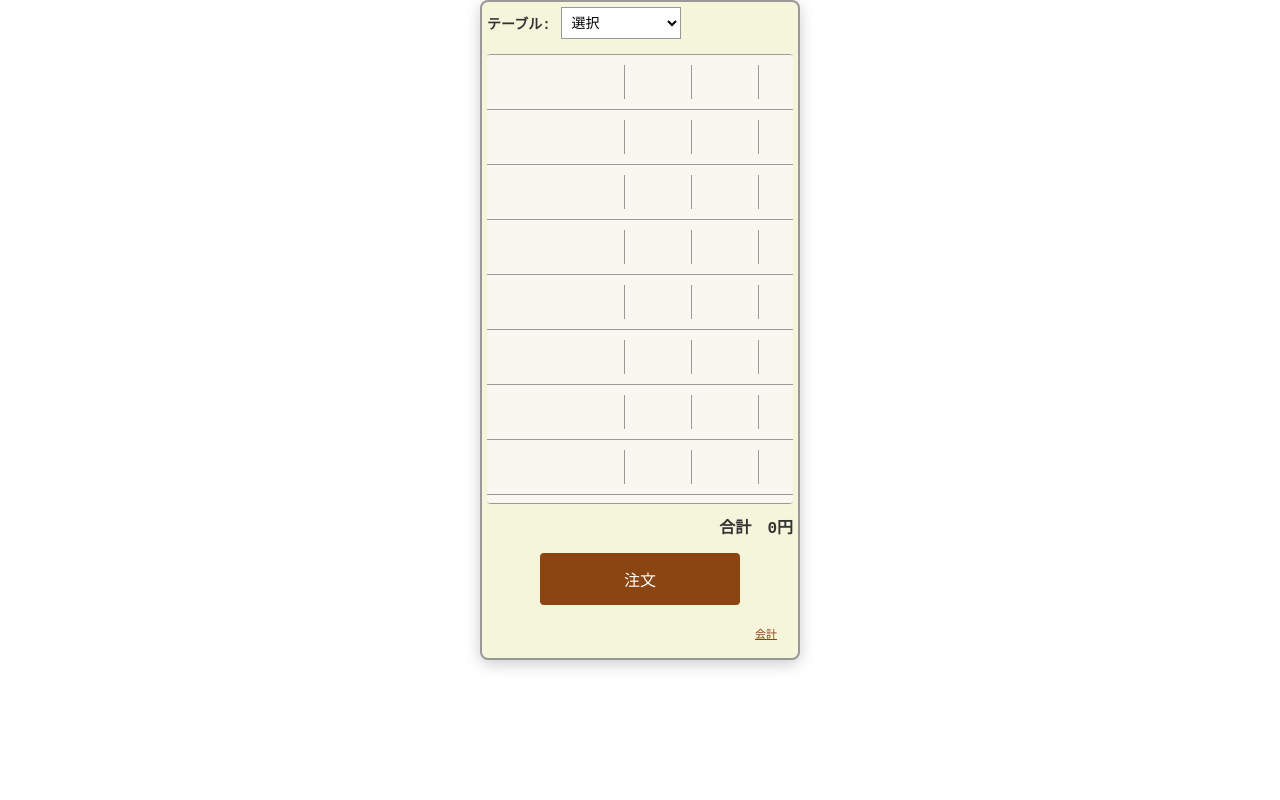
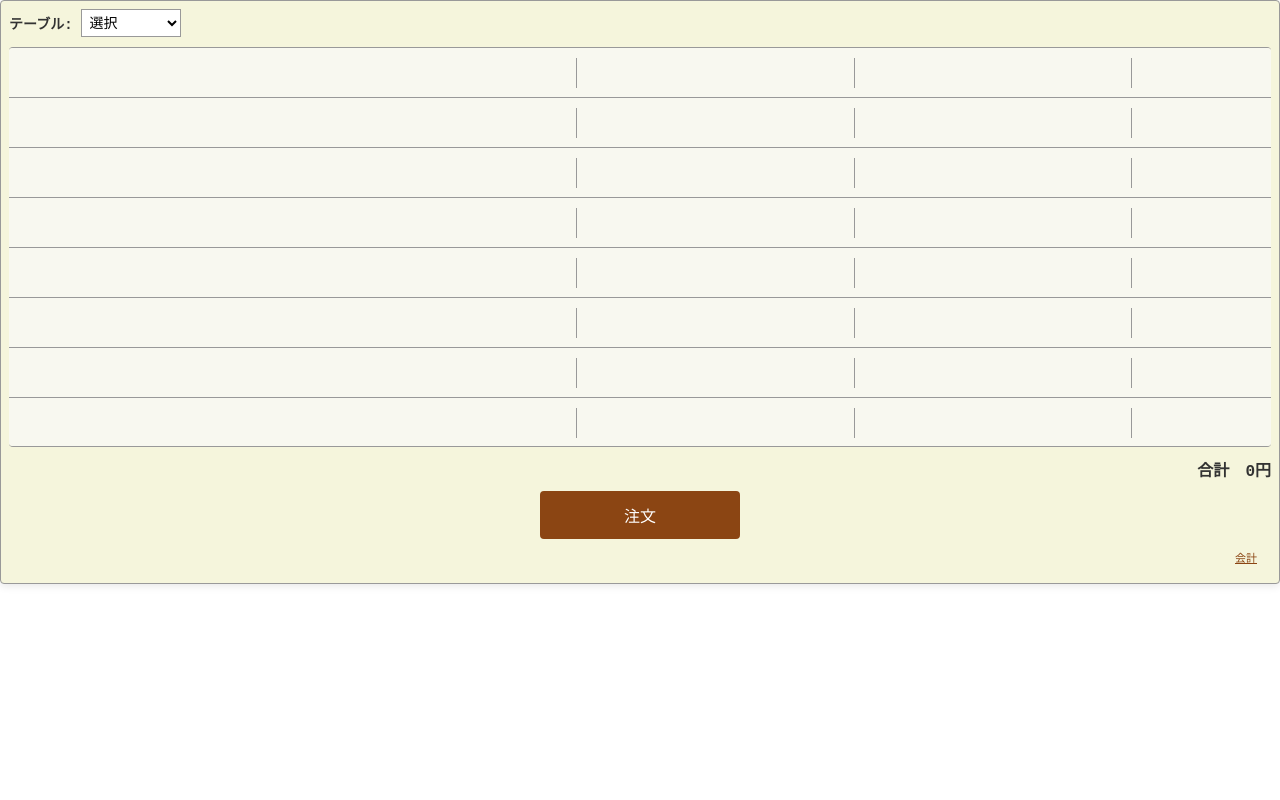
Before and after one commit to tamsan/flick-order-app, a website: page index.html in a window 1280 px wide. Drawn offline with Linux system fonts and the light colour scheme.

Commit message:
73回目

```diff
--- a/index.html
+++ b/index.html
@@ -15,7 +15,9 @@
             font-family: 'MS Gothic', 'Hiragino Kaku Gothic Pro', monospace;
             background: white;
             margin: 0;
-            padding: 0px;
+            padding: 0;
+            width: 100vw;
+            overflow-x: hidden;
             display: flex;
             justify-content: center;
             align-items: flex-start;
@@ -24,21 +26,22 @@
 
         .slip-container {
             width: 100%;
-            max-width: 320px;
+            max-width: 100vw;
             background: #F5F5DC;
-            border: 2px solid #999;
-            border-radius: 8px;
-            padding: 5px;
-            box-shadow: 0 4px 15px rgba(0,0,0,0.2);
+            border: 1px solid #999;
+            border-radius: 4px;
+            padding: 8px;
+            box-shadow: 0 2px 8px rgba(0,0,0,0.1);
             position: relative;
             height: fit-content;
+            margin: 0;
         }
 
         .table-section {
-            margin-bottom: 15px;
+            margin-bottom: 10px;
             display: flex;
             align-items: center;
-            gap: 10px;
+            gap: 8px;
         }
 
         .table-section label {
@@ -48,8 +51,8 @@
         }
 
         .table-section select {
-            width: 120px;
-            padding: 6px;
+            width: 100px;
+            padding: 4px;
             border: 1px solid #999;
             font-size: 14px;
             background: white;
@@ -60,17 +63,19 @@
             border-left: none;
             border-right: none;
             border-radius: 4px;
-            max-height: 450px;
+            max-height: 400px;
             overflow-y: auto;
             background: #F8F8F0;
+            width: 100%;
         }
 
         .order-row {
             display: flex;
             border-bottom: 1px solid #999;
-            min-height: 55px;
+            min-height: 50px;
             align-items: center;
             position: relative;
+            width: 100%;
         }
 
         .order-row:last-child {
@@ -95,21 +100,22 @@
 
         .col-name {
             width: 45%;
-            padding: 8px 6px;
+            padding: 6px 4px;
             border-right: 1px solid #999;
             position: relative;
+            overflow: hidden;
         }
 
         .col-qty {
             width: 22%;
-            padding: 8px 6px;
+            padding: 6px 4px;
             border-right: 1px solid #999;
             text-align: center;
         }
 
         .col-price {
             width: 22%;
-            padding: 8px 6px;
+            padding: 6px 4px;
             border-right: 1px solid #999;
             text-align: center;
         }
@@ -128,7 +134,7 @@
             border: none;
             width: 100%;
             height: 100%;
-            font-size: 14px;
+            font-size: 13px;
             font-family: 'MS Gothic', monospace;
             outline: none;
             padding: 0;
@@ -167,12 +173,12 @@
         }
 
         .suggestion-item {
-            padding: 8px;
+            padding: 6px;
             border-bottom: 1px solid #eee;
             cursor: pointer;
             display: flex;
             justify-content: space-between;
-            font-size: 13px;
+            font-size: 12px;
         }
 
         .suggestion-item:hover {
@@ -187,9 +193,9 @@
             color: #8B4513;
             text-decoration: underline;
             cursor: pointer;
-            font-size: 10px;
-            padding: 4px 3px;
-            margin: 2px 0;
+            font-size: 9px;
+            padding: 2px 1px;
+            margin: 1px 0;
             display: block;
         }
 
@@ -200,7 +206,7 @@
 
         .total-section {
             text-align: right;
-            margin: 10px 0 15px 0;
+            margin: 10px 0;
             font-size: 16px;
             font-weight: bold;
             color: #333;
@@ -208,19 +214,18 @@
 
         .confirm-section {
             text-align: center;
-            margin-top: 15px;
-            margin-bottom: 20px;
+            margin: 10px 0;
         }
 
         .confirm-btn {
             background: #8B4513;
             color: white;
             border: 2px solid #8B4513;
-            padding: 12px 40px;
+            padding: 10px 30px;
             font-size: 16px;
             cursor: pointer;
             border-radius: 4px;
-            width: 100%;
+            width: 90%;
             max-width: 200px;
         }
 
@@ -231,7 +236,7 @@
 
         /* スクロールバーのスタイリング */
         .order-rows-container::-webkit-scrollbar {
-            width: 8px;
+            width: 6px;
         }
 
         .order-rows-container::-webkit-scrollbar-track {
@@ -312,7 +317,7 @@
             cursor: pointer;
             padding: 2px 4px;
             border-radius: 2px;
-            min-width: 30px;
+            min-width: 25px;
             display: inline-block;
             text-align: center;
         }
@@ -322,12 +327,12 @@
         }
 
         .qty-edit-input {
-            width: 40px;
+            width: 35px;
             text-align: center;
             border: 1px solid #8B4513;
             border-radius: 2px;
             padding: 2px;
-            font-size: 14px;
+            font-size: 13px;
             font-family: 'MS Gothic', monospace;
         }
 
@@ -335,15 +340,29 @@
             color: #dc3545;
             text-decoration: underline;
             cursor: pointer;
-            font-size: 10px;
-            padding: 4px 3px;
-            margin: 2px 0;
+            font-size: 9px;
+            padding: 2px 1px;
+            margin: 1px 0;
             display: block;
         }
 
         .cancel-link:hover {
             background: #dc3545;
             color: white;
+        }
+
+        .checkout-bottom {
+            text-align: right;
+            margin: 8px 0;
+            padding-right: 8px;
+        }
+
+        .checkout-bottom span {
+            color: #8B4513;
+            text-decoration: underline;
+            font-size: 11px;
+            cursor: pointer;
+            padding: 3px 6px;
         }
     </style>
 </head>
@@ -376,8 +395,8 @@
             <button class="confirm-btn" id="confirm-order">注文</button>
         </div>
 
-        <div style="text-align: right; margin-top: 5px; margin-bottom: 10px; padding-right: 10px;">
-            <span id="checkout-btn" style="color: #8B4513; text-decoration: underline; font-size: 11px; cursor: pointer; padding: 3px 6px;">会計</span>
+        <div class="checkout-bottom">
+            <span id="checkout-btn">会計</span>
         </div>
     </div>
 
```
